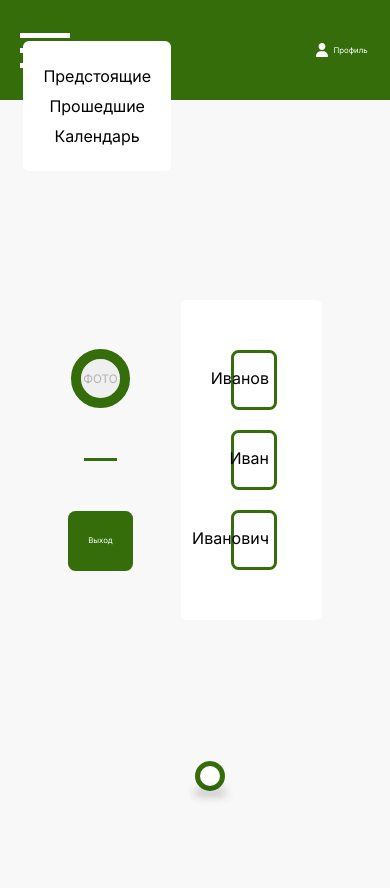
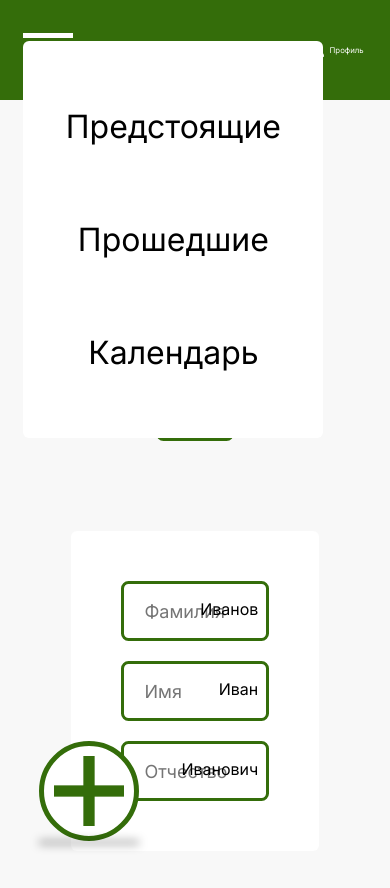
Before and after one commit to anisimovadim/calendar-parts, a plain HTML site: page accout.html in a window 390 px wide. Both pictures are taken after a click on the element 44 px from the left and 50 px from the top of the page. Before the commit the page ends 844 px from the top, so only its background shows below. Drawn offline with Linux system fonts and the light colour scheme.

Commit message:
adaptation

```diff
--- a/accout.html
+++ b/accout.html
@@ -20,7 +20,7 @@
                 <span></span>
                 <span></span>
             </div>
-            <a href="main.html" class="profile">
+            <a href="accout.html" class="profile">
                 <img src="assets/img/userICON.svg" alt="">
                 <p>Профиль</p>
             </a>
--- a/assets/style.account.css
+++ b/assets/style.account.css
@@ -78,3 +78,61 @@ label{
      background: rgba(0, 0, 0, 0.53);
      filter: blur(5px);
  }
+
+ @media screen and (max-width: 1126px){
+     .content {
+         width: 88%;
+         margin: 200px auto;
+
+     }
+     .contAccout{
+         flex-direction: column;
+     }
+     .block-info-user {
+         background-color: white;
+         border-radius: 6px;
+         padding: 50px;
+         width: 72%;
+     }
+     .block-add-parts {
+         FONT-VARIANT: JIS04;
+         display: flex;
+         flex-direction: column;
+         align-items: center;
+         justify-content: flex-end;
+         position: absolute;
+         bottom: 0;
+         left: 10%;
+     }
+     .sumbit-metka {
+         background-color: #346D0A;
+         border: none;
+         color: white;
+         font-size: 1.8vw;
+         margin-bottom: 90px;
+     }
+     .block-img-user .img {
+         width: 20vw;
+         height: 20vw;
+         background-color: #efefef;
+         border-radius: 50%;
+         border: 10px solid #346D0A;
+         display: flex;
+         justify-content: center;
+         align-items: center;
+         font-size: 3vw;
+         color: #b2b2b2;
+     }
+     .main-block-add {
+         width: 100px;
+         height: 100px;
+         display: flex;
+         justify-content: center;
+         align-items: center;
+         background-color: white;
+         padding: 10px;
+         border: #346D0A 5px solid;
+         border-radius: 50%;
+     }
+
+ }
--- a/assets/style.css
+++ b/assets/style.css
@@ -515,4 +515,23 @@ footer{
         color: white;
         font-size: 2vw;
     }
+    .header .open_nav {
+        position: absolute;
+        width: 300px;
+        height: 47vh;
+        font-size: 2em;
+        top: 41%;
+        left: 6%;
+        display: flex;
+        flex-direction: column;
+        justify-content: center;
+        background-color: white;
+        color: black;
+        padding: 20px;
+        border-radius: 6px;
+        transition: .6s all;
+    }
+    .close_nav {
+        gap: 18%;
+    }
 }
```
Also changed, not shown: calendar.html (+1 -1 lines), assets/img/1.jpg (added), assets/img/2.jpg (added), assets/img/3.jpg (added), assets/img/4.jpg (added), assets/img/5.jpg (added).
